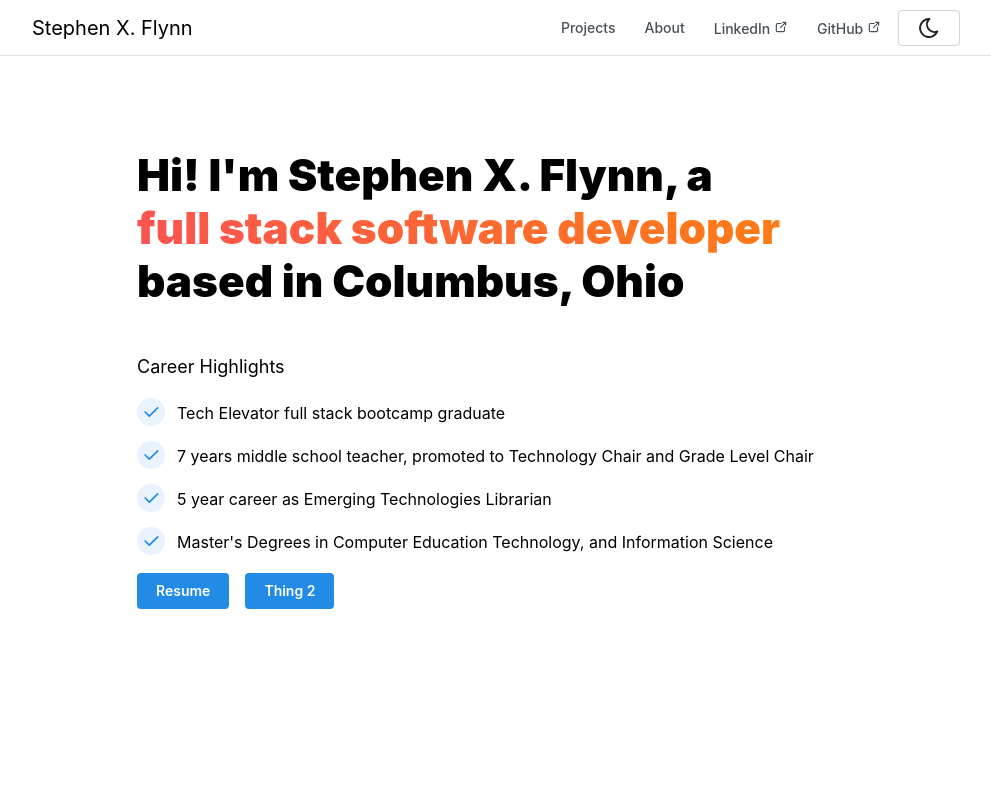
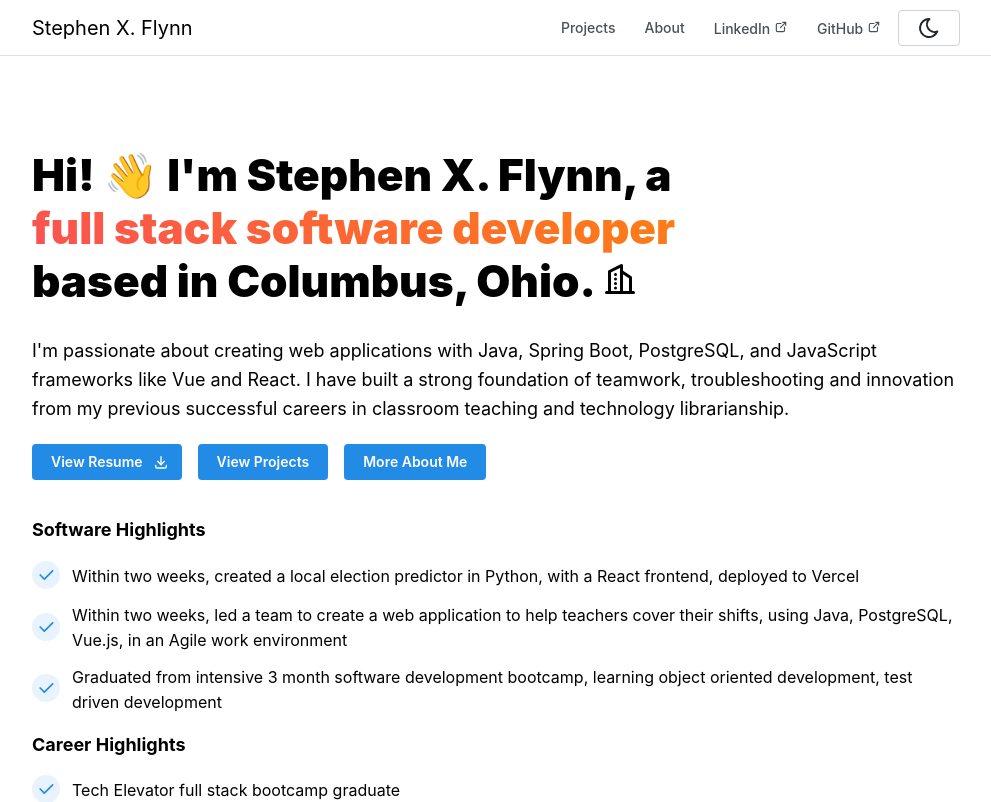
Before and after one commit to sxflynn/portfolio, a React (Vite) app: page / in a window 1280 px wide. Shown: the top 802 px of the page, without its empty margins (144-1135 px from the left). Built offline with nearby package versions, Linux system fonts and the light colour scheme.

Commit message:
Created new content for homepage

```diff
--- a/src/pages/Home/Home.tsx
+++ b/src/pages/Home/Home.tsx
@@ -1,4 +1,4 @@
-import { useState, useEffect } from 'react';
+import { useState, useEffect } from "react";
 import {
   Text,
   Container,
@@ -8,14 +8,17 @@ import {
   ListItem,
   ThemeIcon,
   rem,
+  Anchor,
 } from "@mantine/core";
 import classes from "./Home.module.css";
-import { IconCheck } from "@tabler/icons-react";
+import { IconBuildingSkyscraper, IconCheck, IconDownload } from "@tabler/icons-react";
 
+import StephenXFlynnResume from "../../assets/StephenXFlynnResume.pdf";
+import { Link } from "react-router-dom";
 
 const FlipText = () => {
   const [currentIndex, setCurrentIndex] = useState(0);
-  const skills = ['Java', 'full stack', 'React', 'Python'];
+  const skills = ["Java", "full stack", "React", "Python"];
 
   useEffect(() => {
     const intervalId = setInterval(() => {
@@ -28,29 +31,69 @@ const FlipText = () => {
   return <span className={classes.changeText}>{skills[currentIndex]}</span>;
 };
 
-
 const Home = () => {
-
-
   return (
-
-    <Container size={750} className={classes.inner}>
-
+    <Container size="md" className={classes.inner}>
       <h1 className={classes.title}>
-        Hi! I'm Stephen X. Flynn, a <br />{" "}
+        Hi! 👋 I'm Stephen X. Flynn, a <br />{" "}
         <Text
           component="span"
           variant="gradient"
           gradient={{ from: "red", to: "orange" }}
           inherit
-        ><FlipText /> software developer
+        >
+          <FlipText /> software developer
         </Text>{" "}
-        <br/>based in Columbus, Ohio
+        <br />
+        based in Columbus, Ohio. <IconBuildingSkyscraper size={36} />
       </h1>
-      {/* <Text size="lg" fw="bold">
-        Write a subtitle sentence here about myself
-        </Text> */}
-      <Text size="lg" mt="md" mb="md">
+      <Text size="lg">
+        I'm passionate about creating web applications
+        with Java, Spring Boot, PostgreSQL, and JavaScript frameworks like Vue
+        and React. I have built a strong foundation of teamwork, troubleshooting
+        and innovation from my previous successful careers in classroom teaching
+        and technology librarianship.
+      </Text>
+      <Group mt="lg" mb="lg">
+        <Anchor href={StephenXFlynnResume}>
+          <Button rightSection={<IconDownload size={16} />}>View Resume</Button>
+        </Anchor>
+        <Link to="/projects">
+          <Button>View Projects</Button>
+        </Link>
+        <Link to="/about/">
+          <Button>More About Me</Button>
+        </Link>
+      </Group>
+
+      <Text size="lg" mt="md" mb="md" fw="bold">
+        Software Highlights
+      </Text>
+
+      <List
+        spacing="sm"
+        size="md"
+        icon={
+          <ThemeIcon size={"md"} radius="lg" variant="light">
+            <IconCheck style={{ width: rem(20), height: rem(20) }} stroke={2} />
+          </ThemeIcon>
+        }
+      >
+        <ListItem>
+          Within two weeks, created a local election predictor in Python, with a React frontend,
+          deployed to Vercel
+        </ListItem>
+        <ListItem>
+          Within two weeks, led a team to create a web application to help teachers cover their
+          shifts, using Java, PostgreSQL, Vue.js, in an Agile work environment
+        </ListItem>
+        <ListItem>
+          Graduated from intensive 3 month software development bootcamp,
+          learning object oriented development, test driven development
+        </ListItem>
+      </List>
+
+      <Text size="lg" mt="md" mb="md" fw="bold">
         Career Highlights
       </Text>
 
@@ -65,18 +108,15 @@ const Home = () => {
       >
         <ListItem>Tech Elevator full stack bootcamp graduate</ListItem>
         <ListItem>
-          7 years middle school teacher, promoted to Technology Chair and Grade Level Chair
+          7 years middle school teacher, promoted to Technology Chair and Grade
+          Level Chair
         </ListItem>
         <ListItem>5 year career as Emerging Technologies Librarian</ListItem>
         <ListItem>
-          Master's Degrees in Computer Education Technology, and Information
-          Science
+          Master's Degrees in Computer Education Technology, and Library
+          Information Science
         </ListItem>
       </List>
-      <Group mt="md">
-        <Button>Resume</Button>
-        <Button>Thing 2</Button>
-      </Group>
     </Container>
   );
 };
```
